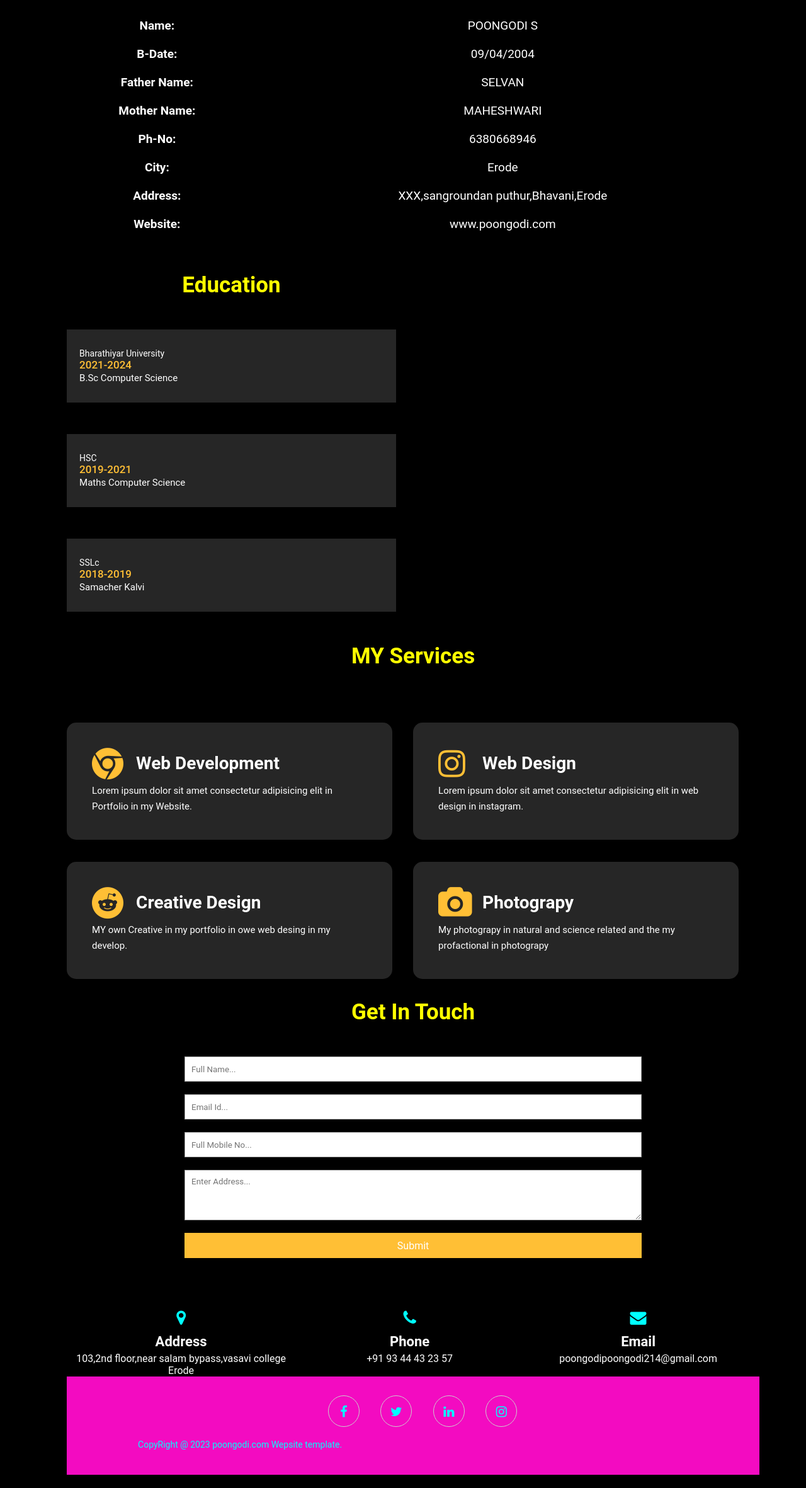
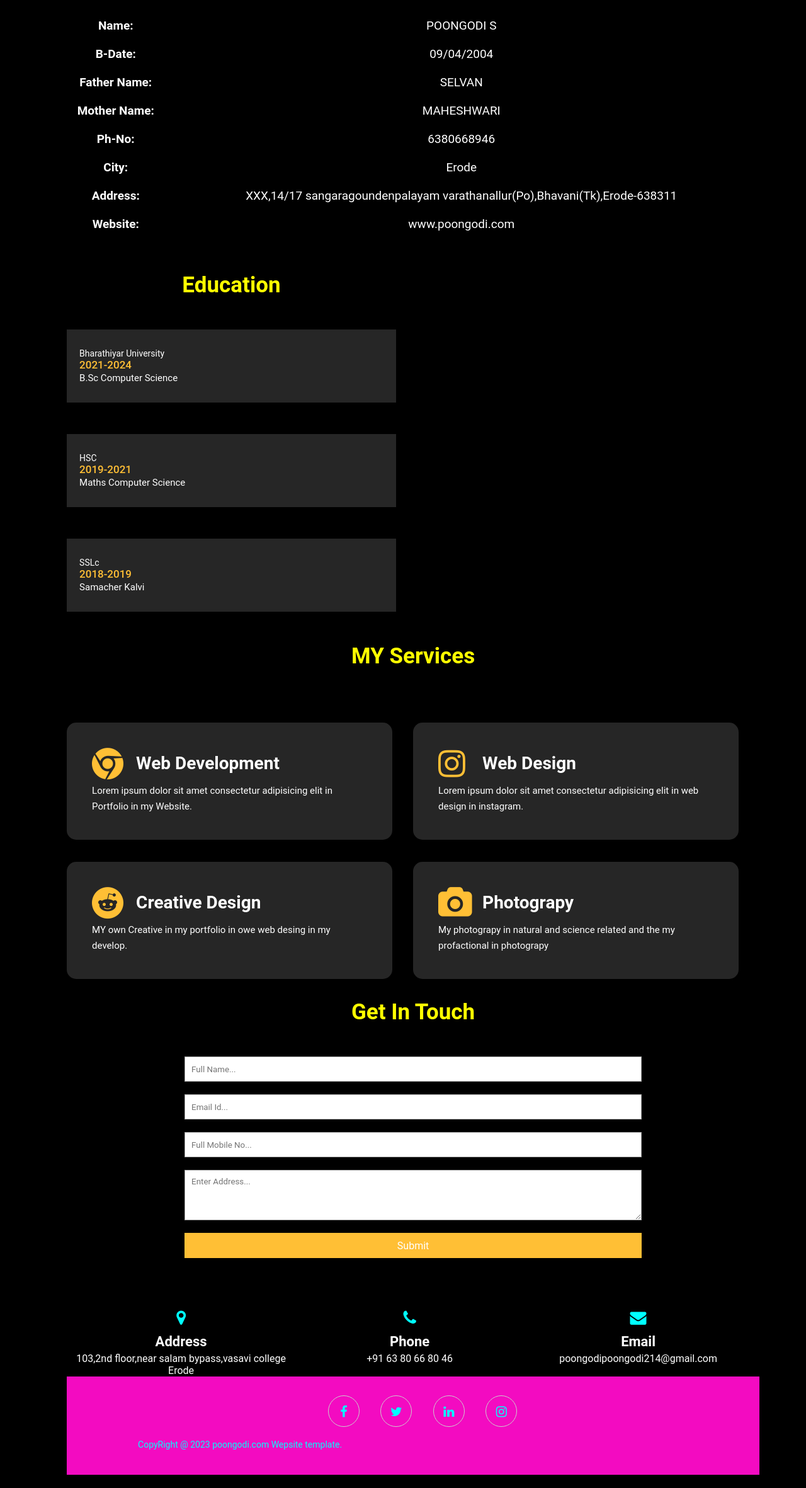
Before and after one commit to poongodi143/Digitalportfolio, a plain HTML site: page index.html in a window 1280 px wide. Shown: the part 945-3307 px from the top of the page at 63% size. Drawn offline with Linux system fonts and the light colour scheme.

Commit message:
Update index.html

```diff
--- a/index.html
+++ b/index.html
@@ -76,7 +76,7 @@
             </tr>
             <tr>
               <th>Address:</th>
-              <td>XXX,sangroundan puthur,Bhavani,Erode</td>
+              <td>XXX,14/17 sangaragoundenpalayam varathanallur(Po),Bhavani(Tk),Erode-638311</td>
             </tr>
             <tr>
               <th>Website:</th>
@@ -172,7 +172,7 @@
                 <div class="width-33">
                   <h3><i class="fa fa-phone"></i></h3>
                   <h4>Phone</h4>
-                  <p>+91 93 44 43 23 57</p>
+                  <p>+91 63 80 66 80 46</p>
                 </div>
                 <div class="width-33">
                   <h3><i class="fa fa-envelope"></i></h3>
```
